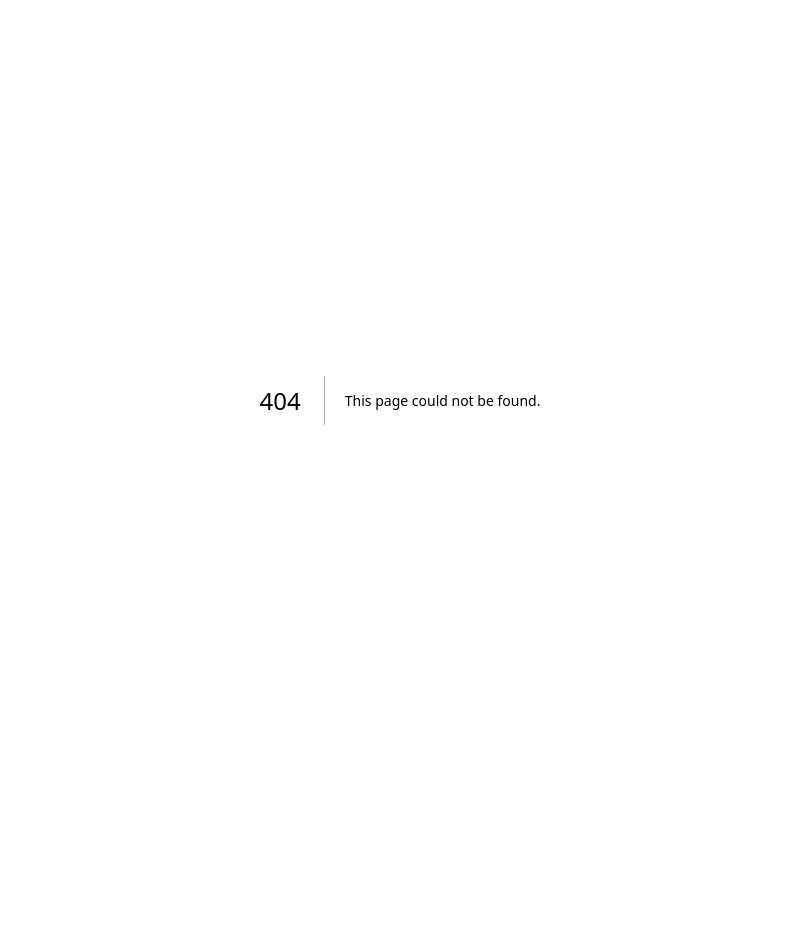
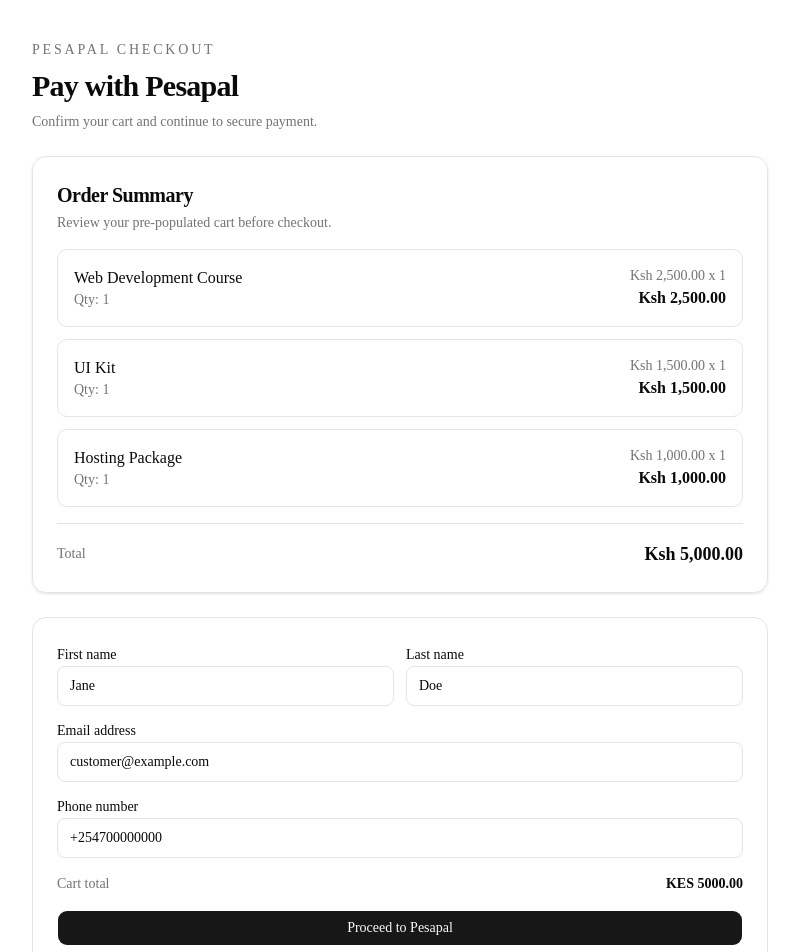
Before and after one commit to mwero-abdalla/payment-testing, a Next.js app: page /pesalink in a window 1280 px wide. Before the commit this address had no page. Shown: the top 952 px of the page, without its empty margins (240-1039 px from the left). Before the commit the page ends 800 px from the top, so only its background shows below. Built offline with nearby package versions, Linux system fonts and the light colour scheme.

Commit message:
feat: add payment pages for paystack and pesapal

```diff
--- /dev/null
+++ b/src/app/paystack/page.tsx
@@ -0,0 +1,115 @@
+"use client";
+
+import { useMemo, useState } from "react";
+
+import { Cart, calculateCartTotal, STATIC_CART_ITEMS } from "@/components/Cart";
+import { CheckoutButton } from "@/components/CheckoutButton";
+
+type InitializePaystackResponse = {
+  success: boolean;
+  message?: string;
+  data?: {
+    authorizationUrl: string;
+    reference: string;
+  };
+};
+
+const DEFAULT_EMAIL = "customer@example.com";
+
+export default function PaystackPage() {
+  const [email, setEmail] = useState(DEFAULT_EMAIL);
+  const [isLoading, setIsLoading] = useState(false);
+  const [error, setError] = useState<string | null>(null);
+
+  const total = useMemo(() => calculateCartTotal(STATIC_CART_ITEMS), []);
+
+  async function handleCheckout() {
+    setIsLoading(true);
+    setError(null);
+
+    try {
+      const response = await fetch("/api/v1/paystack/initialize", {
+        method: "POST",
+        headers: {
+          "Content-Type": "application/json",
+        },
+        body: JSON.stringify({
+          email,
+          items: STATIC_CART_ITEMS,
+          currency: "KES",
+        }),
+      });
+
+      const result = (await response.json()) as InitializePaystackResponse;
+
+      if (!response.ok || !result.success || !result.data?.authorizationUrl) {
+        throw new Error(
+          result.message ?? "Unable to initialize Paystack checkout.",
+        );
+      }
+
+      window.location.href = result.data.authorizationUrl;
+    } catch (checkoutError) {
+      const message =
+        checkoutError instanceof Error
+          ? checkoutError.message
+          : "Unable to start checkout.";
+      setError(message);
+    } finally {
+      setIsLoading(false);
+    }
+  }
+
+  return (
+    <main className="mx-auto flex w-full max-w-3xl flex-col gap-6 px-4 py-10">
+      <header className="space-y-2">
+        <p className="text-sm font-medium uppercase tracking-[0.2em] text-muted-foreground">
+          Paystack Checkout
+        </p>
+        <h1 className="text-3xl font-bold tracking-tight">Pay with Paystack</h1>
+        <p className="text-sm text-muted-foreground">
+          Confirm your cart and continue to secure payment.
+        </p>
+      </header>
+
+      <Cart items={STATIC_CART_ITEMS} currency="KES" />
+
+      <section className="space-y-4 rounded-xl border border-border bg-card p-6">
+        <div className="space-y-2">
+          <label htmlFor="paystack-email" className="text-sm font-medium">
+            Email address
+          </label>
+          <input
+            id="paystack-email"
+            type="email"
+            value={email}
+            onChange={(event) => setEmail(event.target.value)}
+            className="h-10 w-full rounded-md border border-input bg-background px-3 text-sm outline-none ring-offset-background focus-visible:ring-2 focus-visible:ring-ring"
+            placeholder="customer@example.com"
+            required
+          />
+        </div>
+
+        <div className="flex items-center justify-between text-sm text-muted-foreground">
+          <span>Cart total</span>
+          <span className="font-semibold text-foreground">
+            KES {total.toFixed(2)}
+          </span>
+        </div>
+
+        {error ? (
+          <p className="rounded-md border border-destructive/30 bg-destructive/10 px-3 py-2 text-sm text-destructive">
+            {error}
+          </p>
+        ) : null}
+
+        <CheckoutButton
+          onClick={handleCheckout}
+          isLoading={isLoading}
+          disabled={!email}
+          label="Proceed to Paystack"
+        />
+      </section>
+    </main>
+  );
+}
--- /dev/null
+++ b/src/app/pesalink/page.tsx
@@ -0,0 +1,167 @@
+"use client";
+
+import { useMemo, useState } from "react";
+
+import { Cart, calculateCartTotal, STATIC_CART_ITEMS } from "@/components/Cart";
+import { CheckoutButton } from "@/components/CheckoutButton";
+
+type InitializePesapalResponse = {
+  success: boolean;
+  message?: string;
+  data?: {
+    redirectUrl: string;
+    reference: string;
+    orderTrackingId: string;
+  };
+};
+
+const DEFAULT_FORM = {
+  email: "customer@example.com",
+  firstName: "Jane",
+  lastName: "Doe",
+  phoneNumber: "+254700000000",
+};
+
+export default function PesalinkPage() {
+  const [email, setEmail] = useState(DEFAULT_FORM.email);
+  const [firstName, setFirstName] = useState(DEFAULT_FORM.firstName);
+  const [lastName, setLastName] = useState(DEFAULT_FORM.lastName);
+  const [phoneNumber, setPhoneNumber] = useState(DEFAULT_FORM.phoneNumber);
+  const [isLoading, setIsLoading] = useState(false);
+  const [error, setError] = useState<string | null>(null);
+
+  const total = useMemo(() => calculateCartTotal(STATIC_CART_ITEMS), []);
+
+  async function handleCheckout() {
+    setIsLoading(true);
+    setError(null);
+
+    try {
+      const response = await fetch("/api/v1/pesapal/initialize", {
+        method: "POST",
+        headers: {
+          "Content-Type": "application/json",
+        },
+        body: JSON.stringify({
+          email,
+          firstName,
+          lastName,
+          phoneNumber,
+          items: STATIC_CART_ITEMS,
+          currency: "KES",
+        }),
+      });
+
+      const result = (await response.json()) as InitializePesapalResponse;
+
+      if (!response.ok || !result.success || !result.data?.redirectUrl) {
+        throw new Error(
+          result.message ?? "Unable to initialize Pesapal checkout.",
+        );
+      }
+
+      window.location.href = result.data.redirectUrl;
+    } catch (checkoutError) {
+      const message =
+        checkoutError instanceof Error
+          ? checkoutError.message
+          : "Unable to start checkout.";
+      setError(message);
+    } finally {
+      setIsLoading(false);
+    }
+  }
+
+  return (
+    <main className="mx-auto flex w-full max-w-3xl flex-col gap-6 px-4 py-10">
+      <header className="space-y-2">
+        <p className="text-sm font-medium uppercase tracking-[0.2em] text-muted-foreground">
+          Pesapal Checkout
+        </p>
+        <h1 className="text-3xl font-bold tracking-tight">Pay with Pesapal</h1>
+        <p className="text-sm text-muted-foreground">
+          Confirm your cart and continue to secure payment.
+        </p>
+      </header>
+
+      <Cart items={STATIC_CART_ITEMS} currency="KES" />
+
+      <section className="space-y-4 rounded-xl border border-border bg-card p-6">
+        <div className="grid gap-3 sm:grid-cols-2">
+          <div className="space-y-2">
+            <label htmlFor="pesapal-first-name" className="text-sm font-medium">
+              First name
+            </label>
+            <input
+              id="pesapal-first-name"
+              value={firstName}
+              onChange={(event) => setFirstName(event.target.value)}
+              className="h-10 w-full rounded-md border border-input bg-background px-3 text-sm outline-none ring-offset-background focus-visible:ring-2 focus-visible:ring-ring"
+              required
+            />
+          </div>
+
+          <div className="space-y-2">
+            <label htmlFor="pesapal-last-name" className="text-sm font-medium">
+              Last name
+            </label>
+            <input
+              id="pesapal-last-name"
+              value={lastName}
+              onChange={(event) => setLastName(event.target.value)}
+              className="h-10 w-full rounded-md border border-input bg-background px-3 text-sm outline-none ring-offset-background focus-visible:ring-2 focus-visible:ring-ring"
+              required
+            />
+          </div>
+
+          <div className="space-y-2 sm:col-span-2">
+            <label htmlFor="pesapal-email" className="text-sm font-medium">
+              Email address
+            </label>
+            <input
+              id="pesapal-email"
+              type="email"
+              value={email}
+              onChange={(event) => setEmail(event.target.value)}
+              className="h-10 w-full rounded-md border border-input bg-background px-3 text-sm outline-none ring-offset-background focus-visible:ring-2 focus-visible:ring-ring"
+              required
+            />
+          </div>
+
+          <div className="space-y-2 sm:col-span-2">
+            <label htmlFor="pesapal-phone" className="text-sm font-medium">
+              Phone number
+            </label>
+            <input
+              id="pesapal-phone"
+              value={phoneNumber}
+              onChange={(event) => setPhoneNumber(event.target.value)}
+              className="h-10 w-full rounded-md border border-input bg-background px-3 text-sm outline-none ring-offset-background focus-visible:ring-2 focus-visible:ring-ring"
+              required
+            />
+          </div>
+        </div>
+
+        <div className="flex items-center justify-between text-sm text-muted-foreground">
+          <span>Cart total</span>
+          <span className="font-semibold text-foreground">
+            KES {total.toFixed(2)}
+          </span>
+        </div>
+
+        {error ? (
+          <p className="rounded-md border border-destructive/30 bg-destructive/10 px-3 py-2 text-sm text-destructive">
+            {error}
+          </p>
+        ) : null}
+
+        <CheckoutButton
+          onClick={handleCheckout}
+          isLoading={isLoading}
+          disabled={!email || !firstName || !lastName || !phoneNumber}
+          label="Proceed to Pesapal"
+        />
+      </section>
+    </main>
+  );
+}
```
